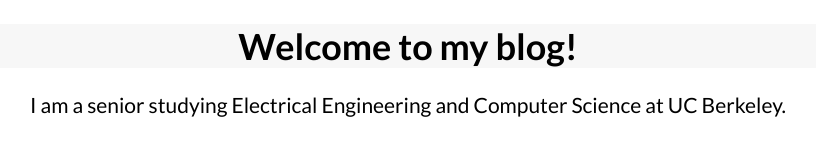
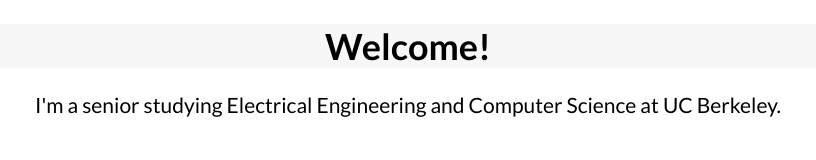
Before and after one commit to patilpranay/patilpranay.github.io, a plain HTML site: page index.html in a window 1280 px wide. Shown: the whole page, without its empty margins (232-1048 px from the left). Drawn offline with Linux system fonts and the light colour scheme.

Commit message:
Cleaned up some text.

```diff
--- a/index.html
+++ b/index.html
@@ -8,10 +8,10 @@
   </head>
   <body>
     <h1>
-      Welcome to my blog!
+      Welcome!
     </h1>
     <p>
-      I am a senior studying Electrical Engineering and Computer Science at UC Berkeley.
+      I'm a senior studying Electrical Engineering and Computer Science at UC Berkeley.
     </p>
   </body>
 </html>
```
